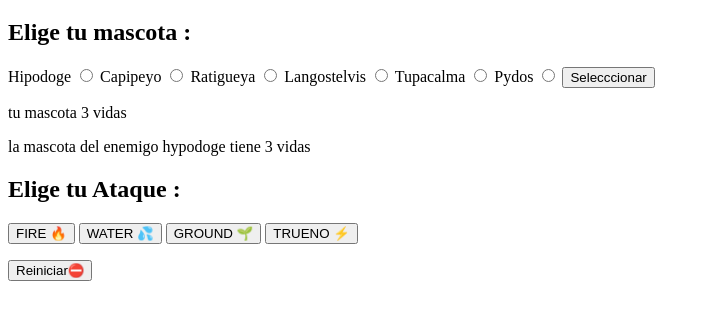
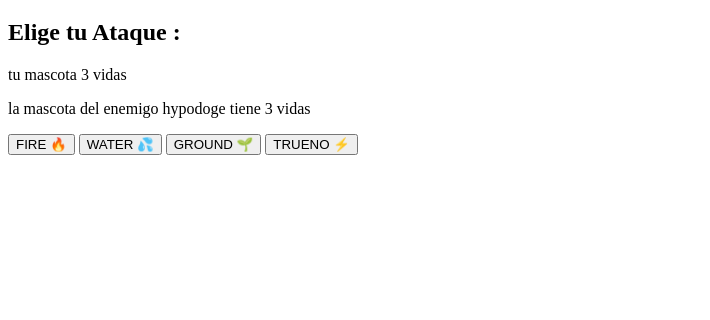
Before and after one commit to giovanyosorio/pokego, a plain HTML site: page pokego.html in a window 1280 px wide. Both pictures are taken after a click on the button "Selecccionar". Shown: the part 62-382 px from the top of the page, without its empty margins (0-710 px from the left). Drawn offline with Linux system fonts and the light colour scheme.

Commit message:
customizar html

```diff
--- a/js/script.js
+++ b/js/script.js
@@ -1,6 +1,13 @@
 
 let ataqueJugador, ataqueEnemigo,vidasEnemigo=3,vidasJugador=3
 function seleccionarMascota() {
+
+    let seleccionarMascota =document.getElementById("select-pet")
+    seleccionarMascota.style.display="none"
+
+    let seleccionarAtaque =document.getElementById("select_attack")
+    seleccionarAtaque.style.display="block"
+
     let hypodoge = document.getElementById("Hipodoge")
     let Capipeyo = document.getElementById("Capipeyo")
     let Ratigueya = document.getElementById("Ratigueya")
@@ -8,6 +15,7 @@ function seleccionarMascota() {
     let Tupacalma = document.getElementById("Tupacalma")
     let Pydos = document.getElementById("Pydos")
     let spanMascotaJugador= document.getElementById('mascota_jugador')
+
     if (hypodoge.checked) {
        spanMascotaJugador.innerHTML= 'hypodoge'
     }     else if(Capipeyo.checked){
@@ -82,6 +90,8 @@ function crearMensaje(resultado) {
     let parrafo = document.createElement("p")
     parrafo.innerHTML="Tu mascota atacó con " + ataqueJugador + " la mascota del enemigo atacó con" + ataqueEnemigo + " " + resultado
     seccionMensajes.appendChild(parrafo)
+
+
 }
 function aleatorio(min,max) {
     return  Math.floor(Math.random()*(max-min+1)+min)
@@ -91,6 +101,9 @@ function reiniciarJuego(params) {
     location.reload()
 }
 function iniciarJuego() {
+    let seleccionarAtaque =document.getElementById("select_attack")
+    seleccionarAtaque.style.display="none"
+
     let btn_mascota = document.getElementById("btn-pet")
     btn_mascota.addEventListener('click',seleccionarMascota)
     let btn_fuego = document.getElementById("btn-fire")
@@ -108,6 +121,8 @@ function iniciarJuego() {
     let btn_reiniciar = document.getElementById("btn-restart")
     btn_reiniciar.addEventListener("click",reiniciarJuego)
     //funciones
+    let reiniciar =document.getElementById("reiniciar")
+    reiniciar.style.display="none"
 
 }
 
@@ -146,6 +161,7 @@ function combate() {
         spanVidasEnemigos.innerHTML=vidasEnemigo
      }
      revisarVidas()
+
 }
 function crearMensajeVidas(resultadoFinal) {
 
@@ -165,6 +181,9 @@ function crearMensajeVidas(resultadoFinal) {
 
     let btn_trueno= document.getElementById("btn-thunder")
     btn_trueno.disabled=true
+
+    let reiniciar =document.getElementById("reiniciar")
+    reiniciar.style.display="block"
 }
 
 function revisarVidas() {
--- a/pokego.html
+++ b/pokego.html
@@ -37,13 +37,14 @@
 
     </section>
 
-    <section id="select attack">
+    <section id="select_attack">
 
+
+        <h2> Elige tu Ataque : </h2>
 
         <p> tu mascota <span id="mascota_jugador"> </span> <span id="vidas_jugador">3</span> vidas</p>
         <p> la mascota del  enemigo <span id="mascota_enemigo"> </span>  tiene <span id="vidas_enemigo">3</span> vidas</p>
 
-        <h2> Elige tu Ataque : </h2>
         <p>
             <button id="btn-fire">FIRE 🔥</button>
             <button id="btn-water">WATER 💦</button>
```
